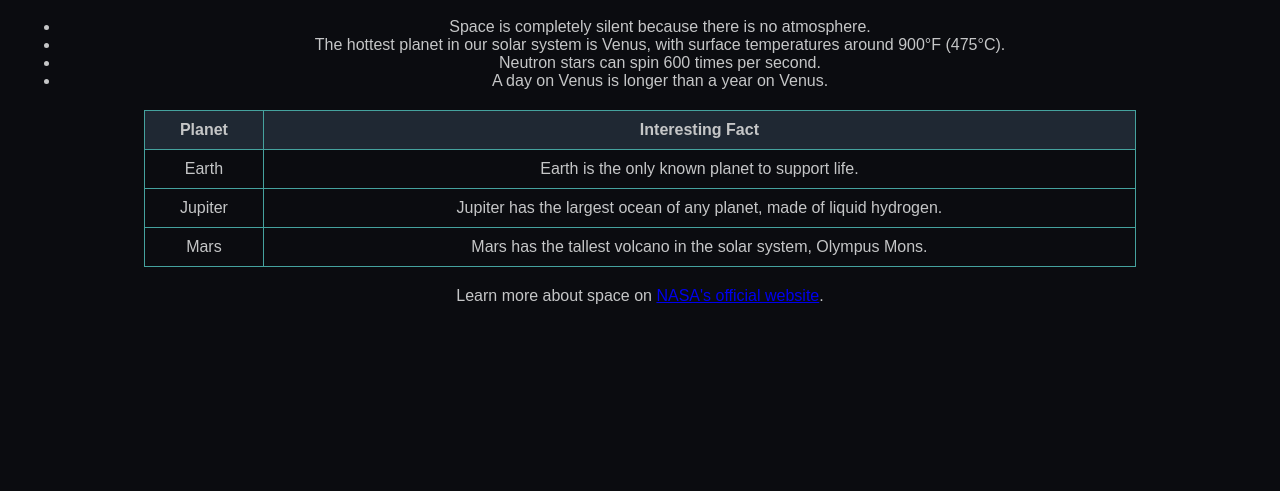
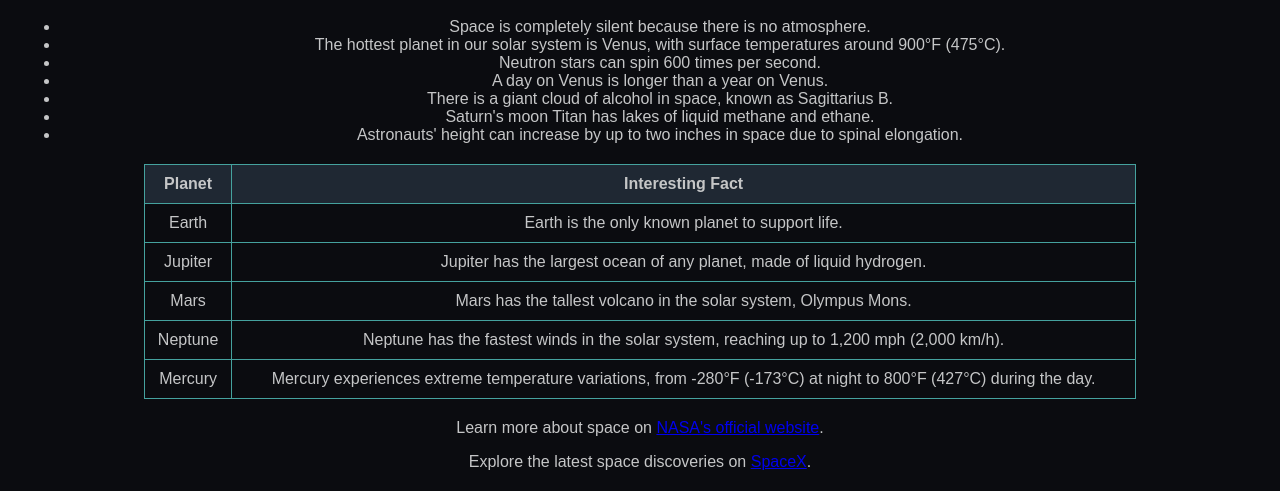
Before and after one commit to Naro-nnn/Space, a plain HTML site: page index.html in a window 1280 px wide. Shown: the part 621-1112 px from the top of the page. Before the commit the page ends 946 px from the top, so only its background shows below. Drawn offline with Linux system fonts and the light colour scheme.

Commit message:
index.html

```diff
--- a/index.html
+++ b/index.html
@@ -44,6 +44,9 @@
         <li>The hottest planet in our solar system is Venus, with surface temperatures around 900°F (475°C).</li>
         <li>Neutron stars can spin 600 times per second.</li>
         <li>A day on Venus is longer than a year on Venus.</li>
+        <li>There is a giant cloud of alcohol in space, known as Sagittarius B.</li>
+        <li>Saturn's moon Titan has lakes of liquid methane and ethane.</li>
+        <li>Astronauts' height can increase by up to two inches in space due to spinal elongation.</li>
     </ul>
 
     <table>
@@ -63,8 +66,17 @@
             <td>Mars</td>
             <td>Mars has the tallest volcano in the solar system, Olympus Mons.</td>
         </tr>
+        <tr>
+            <td>Neptune</td>
+            <td>Neptune has the fastest winds in the solar system, reaching up to 1,200 mph (2,000 km/h).</td>
+        </tr>
+        <tr>
+            <td>Mercury</td>
+            <td>Mercury experiences extreme temperature variations, from -280°F (-173°C) at night to 800°F (427°C) during the day.</td>
+        </tr>
     </table>
 
     <p>Learn more about space on <a href="https://www.nasa.gov/">NASA's official website</a>.</p>
+    <p>Explore the latest space discoveries on <a href="https://www.spacex.com/">SpaceX</a>.</p>
 </body>
 </html>
```
